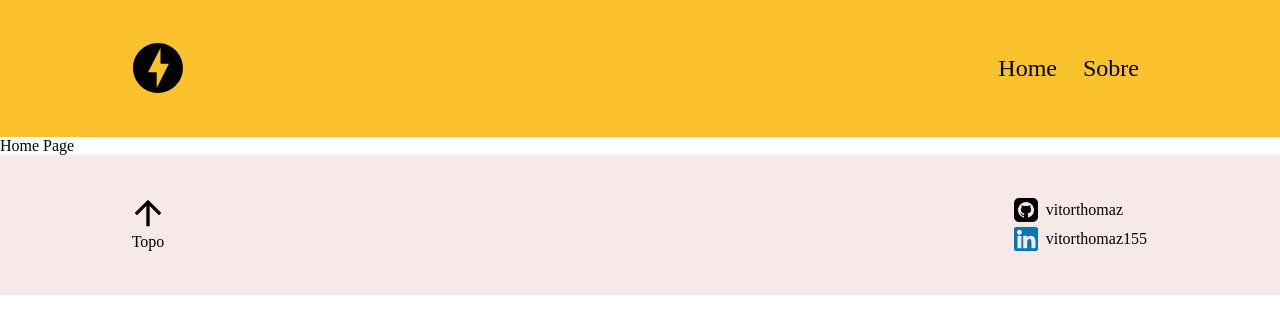
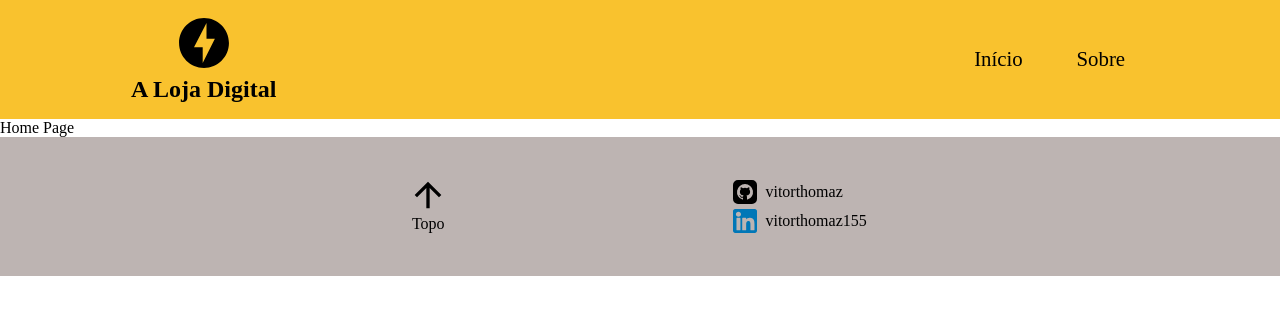
Before and after one commit to vitorthomaz/store-prototype, a React app: page / in a window 1280 px wide. Shown: the top 334 px of the page. Built offline with nearby package versions, Linux system fonts and the light colour scheme.

Commit message:
style: Some minor styling changes

```diff
--- a/src/components/Footer/styles.js
+++ b/src/components/Footer/styles.js
@@ -3,11 +3,11 @@ import styled from 'styled-components';
 export const Container = styled.footer`
   display: flex;
   flex-direction: row;
-  justify-content: space-between;
+  justify-content: space-evenly;
 
-  padding: ${props => props.theme.spacing.page};
+  padding: ${props => props.theme.spacing.padding.footer};
 
-  background: ${props => props.theme.colors.white};
+  background: ${props => props.theme.colors.lightGray};
 `;
 
 export const Author = styled.div`
--- a/src/components/Header/index.js
+++ b/src/components/Header/index.js
@@ -5,12 +5,14 @@ import { List as ButtonList, Logo } from '../../components';
 
 import { Container, Link } from './styles';
 
+const styles = 'width: 20%;justify-content: space-around;';
+
 const Header = () => {
   const history = useHistory();
   const buttons = [
     {
       description: 'Goes to Home Page',
-      text: 'Home',
+      text: 'Início',
       Component: Link,
       action: () => () => history.push('/')
     },
@@ -25,7 +27,7 @@ const Header = () => {
   return (
     <Container>
       <Logo />
-      <ButtonList data={buttons} />
+      <ButtonList data={buttons} styles={styles} />
     </Container>
   );
 };
--- a/src/components/Header/styles.js
+++ b/src/components/Header/styles.js
@@ -3,7 +3,7 @@ import styled from 'styled-components';
 export const Container = styled.div`
   background: ${props => props.theme.colors.yellow};
 
-  padding: ${props => props.theme.spacing.page};
+  padding: ${props => props.theme.spacing.padding.header};
 
   display: flex;
   flex-direction: row;
@@ -15,9 +15,7 @@ export const Link = styled.li`
   list-style-type: none;
   cursor: pointer;
 
-  font-size: 1.5em;
-  margin: 0 10px;
-  padding: 3px;
+  font-size: 1.3em;
 
   :hover {
     font-weight: bold;
--- a/src/components/List/index.js
+++ b/src/components/List/index.js
@@ -3,9 +3,9 @@ import propTypes from 'prop-types';
 
 import { Container } from './styles';
 
-const List = ({ data }) => {
+const List = ({ data, styles }) => {
   return (
-    <Container>
+    <Container styles={styles}>
       {data.map(({ description, text, Component, action }) => (
         <Component key={description} onClick={action()}>
           {text}
@@ -16,7 +16,8 @@ const List = ({ data }) => {
 };
 
 List.propTypes = {
-  data: propTypes.array.isRequired
+  data: propTypes.array.isRequired,
+  styles: propTypes.string
 };
 
 export default List;
--- a/src/components/List/styles.js
+++ b/src/components/List/styles.js
@@ -5,4 +5,6 @@ export const Container = styled.div`
   flex-direction: row;
   align-items: center;
   justify-content: center;
+
+  ${props => props.styles}
 `;
--- a/src/components/Logo/index.js
+++ b/src/components/Logo/index.js
@@ -9,7 +9,7 @@ const Logo = () => {
   return (
     <Container>
       <Icon width={size} height={size} />
-      {/* <Text>The Digital Store</Text> */}
+      <Text>A Loja Digital</Text>
     </Container>
   );
 };
--- a/src/global/theme.js
+++ b/src/global/theme.js
@@ -4,14 +4,18 @@ const theme = {
     black: '#0C090D',
     white: '#F8E9E9',
     green: '#8FC0A9',
-    blue: '#68B0AB'
+    blue: '#68B0AB',
+    lightGray: '#BDB4B2'
   },
   cards: {
     green: '#4F772D',
     red: '#B80C09'
   },
   spacing: {
-    page: '3% 10%'
+    padding: {
+      header: '1% 10%',
+      footer: '3% 10%'
+    }
   }
 };
 
```
